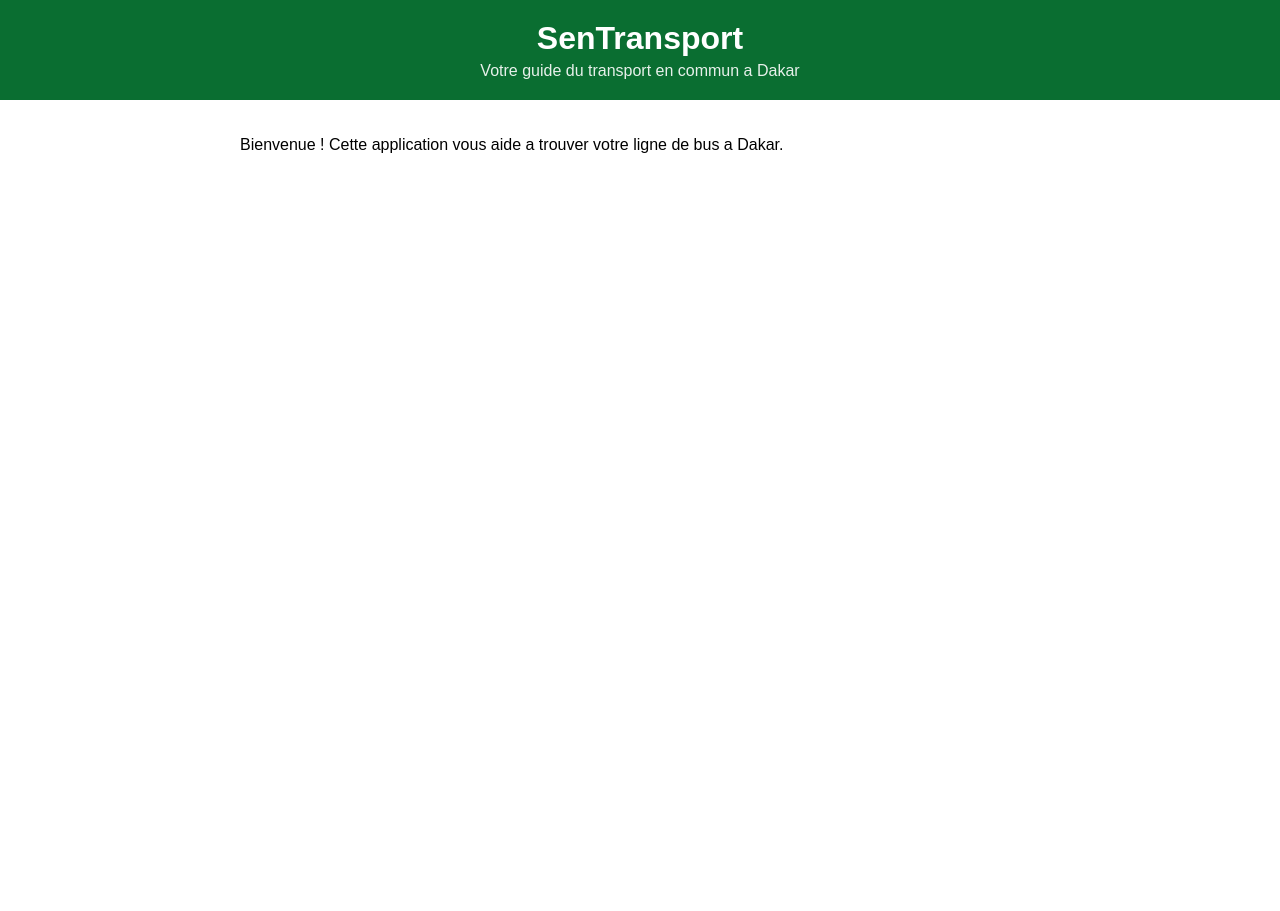
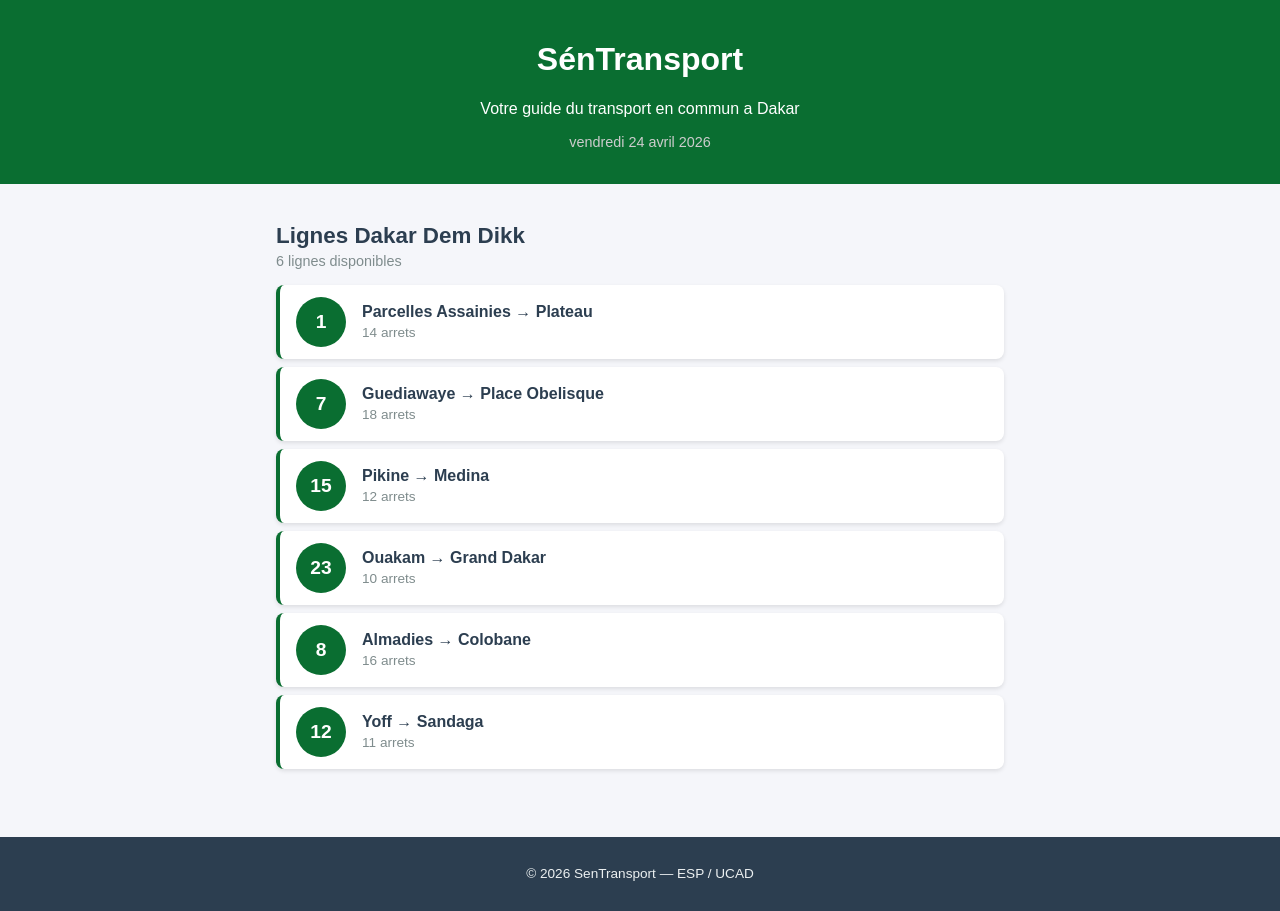
Before and after one commit to aissatambaye/sentransport, a React (Create React App) app: page / in a window 1280 px wide. Before the commit the page ends 800 px from the top, so only its background shows below. Built offline with nearby package versions, Linux system fonts and the light colour scheme.

Commit message:
Lab 2 : composants statiques LigneBus et ListeLignes

```diff
--- a/src/App.css
+++ b/src/App.css
@@ -1,9 +1,22 @@
 .App {
-font-family: Arial, sans-serif;
-min-height: 100vh;
+  font-family: Arial, sans-serif;
+  min-height: 100vh;
+  background-color: #f5f6fa;
+  display: flex;
+  flex-direction: column;
 }
+
 .contenu {
-padding: 20px;
-max-width: 800px;
-margin: 0 auto;
+  padding: 20px;
+  max-width: 800px;
+  margin: 0 auto;
+  width: 100%;
+  box-sizing: border-box;
+  flex: 1;
 }
+
+@media (max-width: 600px) {
+  .contenu {
+    padding: 12px;
+  }
+}
--- a/src/App.js
+++ b/src/App.js
@@ -1,15 +1,65 @@
 import './App.css';
 import Header from './Header';
+import ListeLignes from './ListeLignes';
+import Footer from './Footer';
 
 function App() {
+  const lignes = [
+    {
+      id: 1,
+      numero: "1",
+      depart: "Parcelles Assainies",
+      arrivee: "Plateau",
+      arrets: 14,
+    },
+    {
+      id: 2,
+      numero: "7",
+      depart: "Guediawaye",
+      arrivee: "Place Obelisque",
+      arrets: 18,
+    },
+    {
+      id: 3,
+      numero: "15",
+      depart: "Pikine",
+      arrivee: "Medina",
+      arrets: 12,
+    },
+    {
+      id: 4,
+      numero: "23",
+      depart: "Ouakam",
+      arrivee: "Grand Dakar",
+      arrets: 10,
+    },
+    {
+      id: 5,
+      numero: "8",
+      depart: "Almadies",
+      arrivee: "Colobane",
+      arrets: 16,
+    },
+    {
+      id: 6,
+      numero: "12",
+      depart: "Yoff",
+      arrivee: "Sandaga",
+      arrets: 11,
+    },
+  ];
+
   return (
     <div className="App">
       <Header />
+
       <main className="contenu">
-        <p>Bienvenue ! Cette application vous aide a trouver
-            votre ligne de bus a Dakar.</p>
+        <ListeLignes lignes={lignes} />
       </main>
+
+      <Footer />
     </div>
   );
 }
+
 export default App;
--- /dev/null
+++ b/src/Footer.css
@@ -0,0 +1,8 @@
+.footer {
+  background-color: #2c3e50;
+  color: #ecf0f1;
+  text-align: center;
+  padding: 16px;
+  margin-top: 40px;
+  font-size: 0.85rem;
+}
--- /dev/null
+++ b/src/Footer.js
@@ -0,0 +1,13 @@
+import './Footer.css';
+
+function Footer() {
+  return (
+    <footer className="footer">
+      <p>
+        &copy; 2026 SenTransport &mdash; ESP / UCAD
+      </p>
+    </footer>
+  );
+}
+
+export default Footer;
--- a/src/Header.css
+++ b/src/Header.css
@@ -13,3 +13,8 @@
     font-size: 1rem;
     opacity: 0.9;
 }
+.header .date {
+  font-size: 0.9rem;
+  color: #ccc;
+  margin-top: 4px;
+}
--- a/src/Header.js
+++ b/src/Header.js
@@ -1,13 +1,20 @@
 import './Header.css';
+
 function Header() {
-    return (
-        <header className="header">
-        <h1 className="header-titre">SenTransport</h1>
-        <p className="header-soustitre">
-            Votre guide du transport en commun a Dakar
-        </p>
-        </header>
-    );
+  const today = new Date().toLocaleDateString('fr-FR', {
+    weekday: 'long',
+    year: 'numeric',
+    month: 'long',
+    day: 'numeric'
+  });
+
+  return (
+    <header className="header">
+      <h1>SénTransport</h1>
+      <p className="subtitle">Votre guide du transport en commun a Dakar</p>
+      <p className="date">{today}</p>
+    </header>
+  );
 }
 
 export default Header;
--- /dev/null
+++ b/src/LigneBus.css
@@ -0,0 +1,49 @@
+.ligne-bus {
+  display: flex;
+  align-items: center;
+  padding: 12px 16px;
+  margin: 8px 0;
+  background-color: #ffffff;
+  border-radius: 8px;
+  border-left: 4px solid #0a6e31;
+  box-shadow: 0 2px 4px rgba(0, 0, 0, 0.1);
+  cursor: pointer;
+  transition: transform 0.2s, box-shadow 0.2s;
+}
+
+.ligne-bus:hover {
+  transform: translateX(4px);
+  box-shadow: 0 4px 8px rgba(0, 0, 0, 0.15);
+}
+
+.ligne-numero {
+  background-color: #0a6e31;
+  color: white;
+  font-weight: bold;
+  font-size: 1.2rem;
+  width: 50px;
+  height: 50px;
+  border-radius: 50%;
+  display: flex;
+  align-items: center;
+  justify-content: center;
+  margin-right: 16px;
+  flex-shrink: 0;
+}
+
+.ligne-info {
+  display: flex;
+  flex-direction: column;
+}
+
+.ligne-trajet {
+  font-size: 1rem;
+  font-weight: 600;
+  color: #2c3e50;
+}
+
+.ligne-arrets {
+  font-size: 0.85rem;
+  color: #7f8c8d;
+  margin-top: 4px;
+}
--- /dev/null
+++ b/src/LigneBus.js
@@ -0,0 +1,23 @@
+import './LigneBus.css';
+
+function LigneBus({ numero, depart, arrivee, arrets }) {
+  return (
+    <div className="ligne-bus">
+      <div className="ligne-numero">
+        {numero}
+      </div>
+
+      <div className="ligne-info">
+        <span className="ligne-trajet">
+          {depart} &rarr; {arrivee}
+        </span>
+
+        <span className="ligne-arrets">
+          {arrets} arrets
+        </span>
+      </div>
+    </div>
+  );
+}
+
+export default LigneBus;
--- /dev/null
+++ b/src/ListeLignes.css
@@ -0,0 +1,16 @@
+.liste-lignes {
+  padding: 0 16px;
+}
+
+.liste-titre {
+  color: #2c3e50;
+  font-size: 1.4rem;
+  margin-bottom: 4px;
+}
+
+.liste-description {
+  color: #7f8c8d;
+  font-size: 0.9rem;
+  margin-top: 0;
+  margin-bottom: 16px;
+}
--- /dev/null
+++ b/src/ListeLignes.js
@@ -0,0 +1,28 @@
+import LigneBus from './LigneBus';
+import './ListeLignes.css';
+
+function ListeLignes({ lignes }) {
+  return (
+    <div className="liste-lignes">
+      <h2 className="liste-titre">
+        Lignes Dakar Dem Dikk
+      </h2>
+
+      <p className="liste-description">
+        {lignes.length} lignes disponibles
+      </p>
+
+      {lignes.map((ligne) => (
+        <LigneBus
+          key={ligne.id}
+          numero={ligne.numero}
+          depart={ligne.depart}
+          arrivee={ligne.arrivee}
+          arrets={ligne.arrets}
+        />
+      ))}
+    </div>
+  );
+}
+
+export default ListeLignes;
```
Lines whose indentation alone changed are shown as unchanged.
